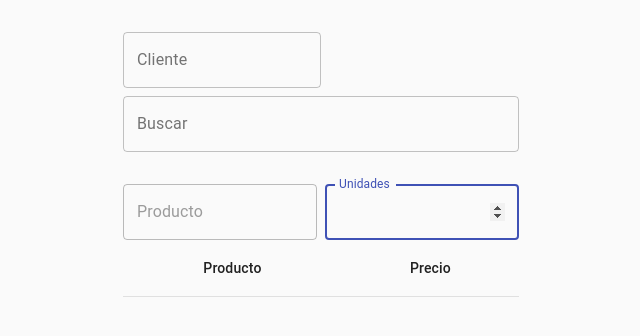
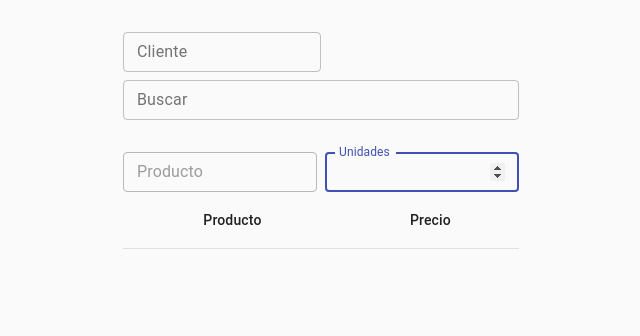
Before and after one commit to jaime12463/ETMTest, a React (Create React App) app: page / in a window 1280 px wide. Shown: the top 336 px of the page, without its empty margins (319-959 px from the left). Built offline with nearby package versions, Linux system fonts and the light colour scheme.

Commit message:
Se agrega un control de tamaño para los InputLabel, quedando de tamaño small.

```diff
--- a/src/App.js
+++ b/src/App.js
@@ -102,6 +102,7 @@ export default function App() {
           <Grid container>
             <InputField
               label="Cliente"
+              size="small"
               xs={12}
               sm={6}
               onChange={handleChangeCliente}
@@ -116,6 +117,7 @@ export default function App() {
             <Grid container>
               <InputField
                 label="Buscar"
+                size="small"
                 xs={12}
                 sm={12}
                 onChange={handleFindOneProduct}
@@ -127,6 +129,7 @@ export default function App() {
               <Grid container spacing={1}>
                 <InputField
                   label="Producto"
+                  size="small"
                   xs={6}
                   sm={6}
                   value={focusProduct.producto}
@@ -134,6 +137,7 @@ export default function App() {
                 />
                 <InputField
                   label="Unidades"
+                  size="small"
                   xs={6}
                   sm={6}
                   type="number"
--- a/src/components/InputField.jsx
+++ b/src/components/InputField.jsx
@@ -8,12 +8,14 @@ const InputField = ({
   label,
   xs,
   sm,
+  size,
   type = "text",
 }) => {
   return (
     <Grid item xs={xs} sm={sm}>
       <TextField
         name={label.toLowerCase()}
+        size={size}
         variant="outlined"
         fullWidth
         label={label}
```
